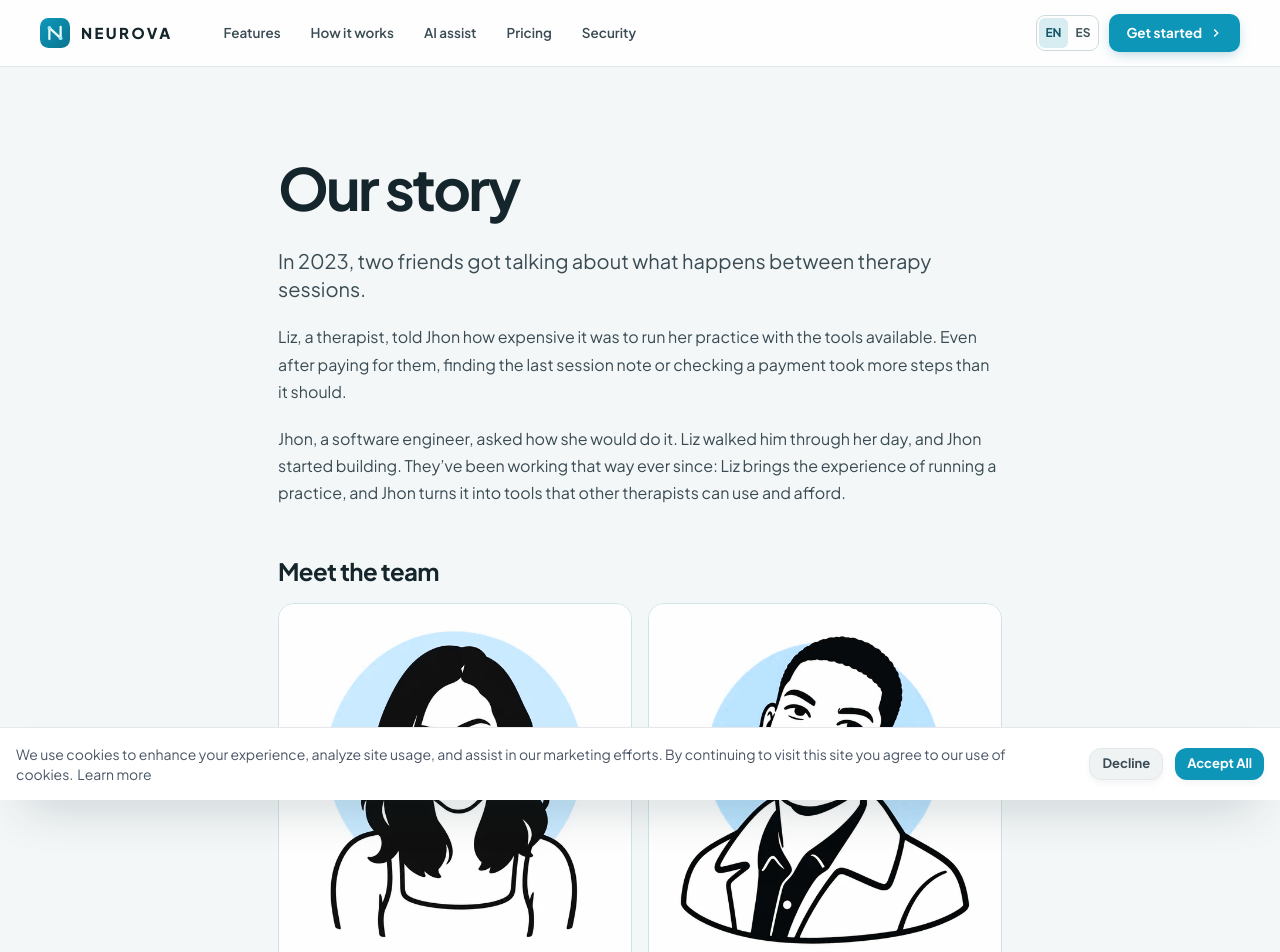
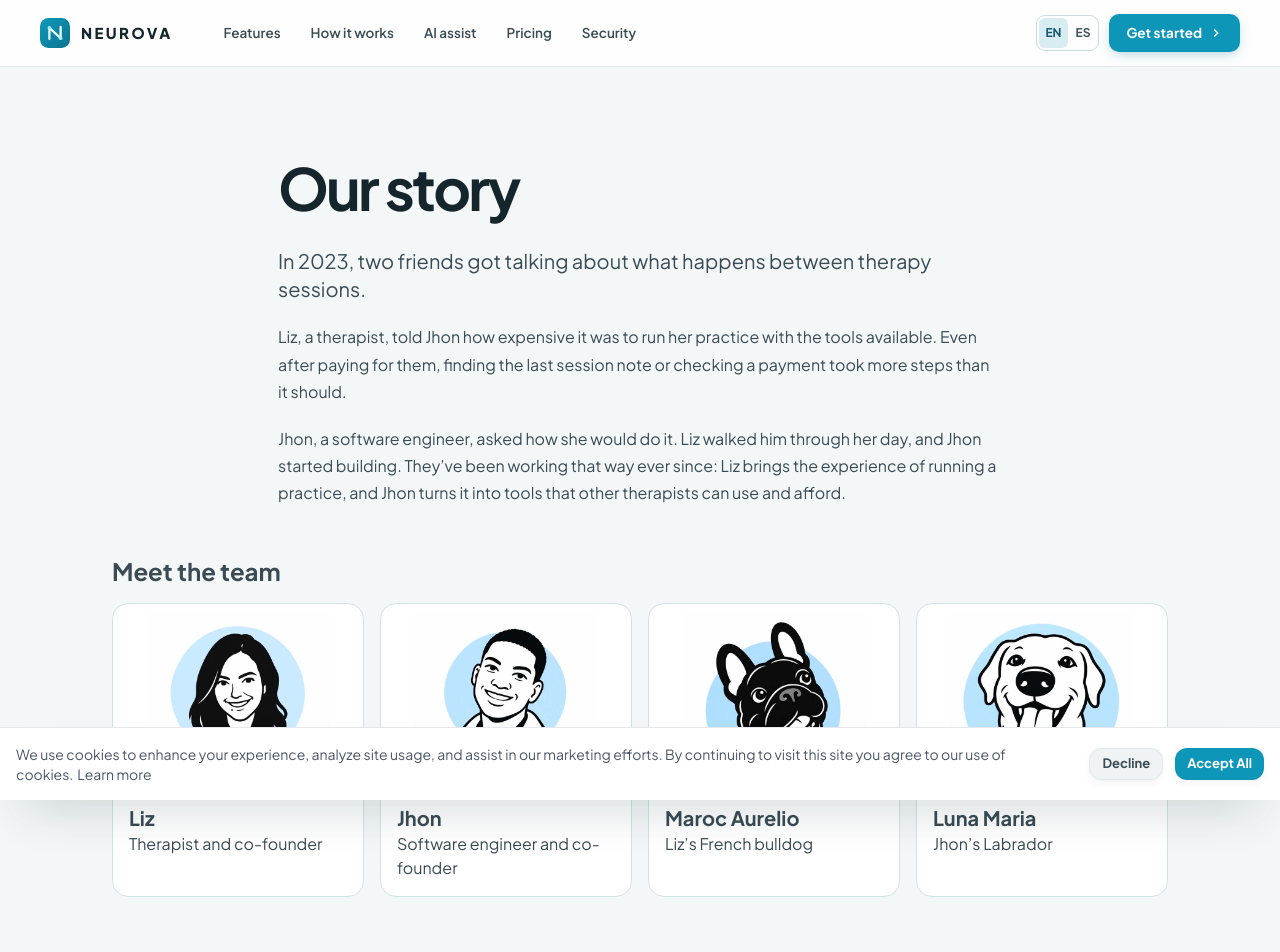
Before and after one commit to jairogm/neurova, a Next.js app: page /about in a window 1280 px wide. Shown: the top 952 px of the page. Built offline with nearby package versions, Linux system fonts and the light colour scheme; no server answers.

Commit message:
Fit four smaller team portraits across the desktop About page

```diff
--- a/app/(marketing)/about/page.tsx
+++ b/app/(marketing)/about/page.tsx
@@ -11,22 +11,26 @@ export default async function AboutPage() {
     ["Maroc Aurelio", es ? "Bulldog francés de Liz" : "Liz’s French bulldog"],
     ["Luna Maria", es ? "Labrador de Jhon" : "Jhon’s Labrador"],
   ];
-  return <main className="marketing-article">
+  return <main>
+    <div className="marketing-article" style={{ minHeight: 0, paddingBottom: 0 }}>
     <h1 className="font-bold">{es ? "Nuestra historia" : "Our story"}</h1>
     <p className="mt-7 text-xl">{es ? "En 2023, dos amigos se pusieron a hablar de lo que pasaba entre una consulta y la siguiente." : "In 2023, two friends got talking about what happens between therapy sessions."}</p>
     <p className="mt-5">{es ? "Liz, terapeuta, le contó a Jhon cuánto costaban las herramientas para llevar su consulta. Incluso después de pagarlas, algo tan cotidiano como buscar la nota anterior o revisar un pago le tomaba demasiados pasos." : "Liz, a therapist, told Jhon how expensive it was to run her practice with the tools available. Even after paying for them, finding the last session note or checking a payment took more steps than it should."}</p>
     <p className="mt-5">{es ? "Jhon, ingeniero de software, le preguntó cómo lo haría ella. Liz fue describiendo su jornada y Jhon empezó a construir. Desde entonces trabajan así: Liz aporta la experiencia de la consulta y Jhon la convierte en herramientas que otros terapeutas también puedan usar y pagar." : "Jhon, a software engineer, asked how she would do it. Liz walked him through her day, and Jhon started building. They’ve been working that way ever since: Liz brings the experience of running a practice, and Jhon turns it into tools that other therapists can use and afford."}</p>
+    </div>
+    <section className="mx-auto max-w-[1120px] px-5 pb-16 sm:px-8">
     <h2 id="team" className="scroll-mt-24 mb-4 mt-12 text-2xl font-bold">{es ? "Nuestro equipo" : "Meet the team"}</h2>
-    <div className="grid gap-4 sm:grid-cols-2">
+    <div className="grid grid-cols-2 gap-3 md:gap-4 lg:grid-cols-4">
       {team.map(([name, role]) => (
         <article key={name} className="overflow-hidden rounded-2xl border border-[#d0e3e4] bg-white">
-          <Image src={`/team/${name.toLowerCase().replaceAll(" ", "-")}-blue.webp`} alt="" width={600} height={600} sizes="(max-width: 640px) 90vw, 355px" className="block h-auto w-full" />
-          <div className="p-5">
+          <Image src={`/team/${name.toLowerCase().replaceAll(" ", "-")}-blue.webp`} alt="" width={600} height={600} sizes="(min-width: 1024px) 245px, (min-width: 640px) 200px, 42vw" className="mx-auto block h-auto w-full max-w-[200px] p-2" />
+          <div className="px-4 pb-4">
             <h3 className="text-xl font-bold">{name}</h3>
             <p>{role}</p>
           </div>
         </article>
       ))}
     </div>
+    </section>
   </main>;
 }
```
